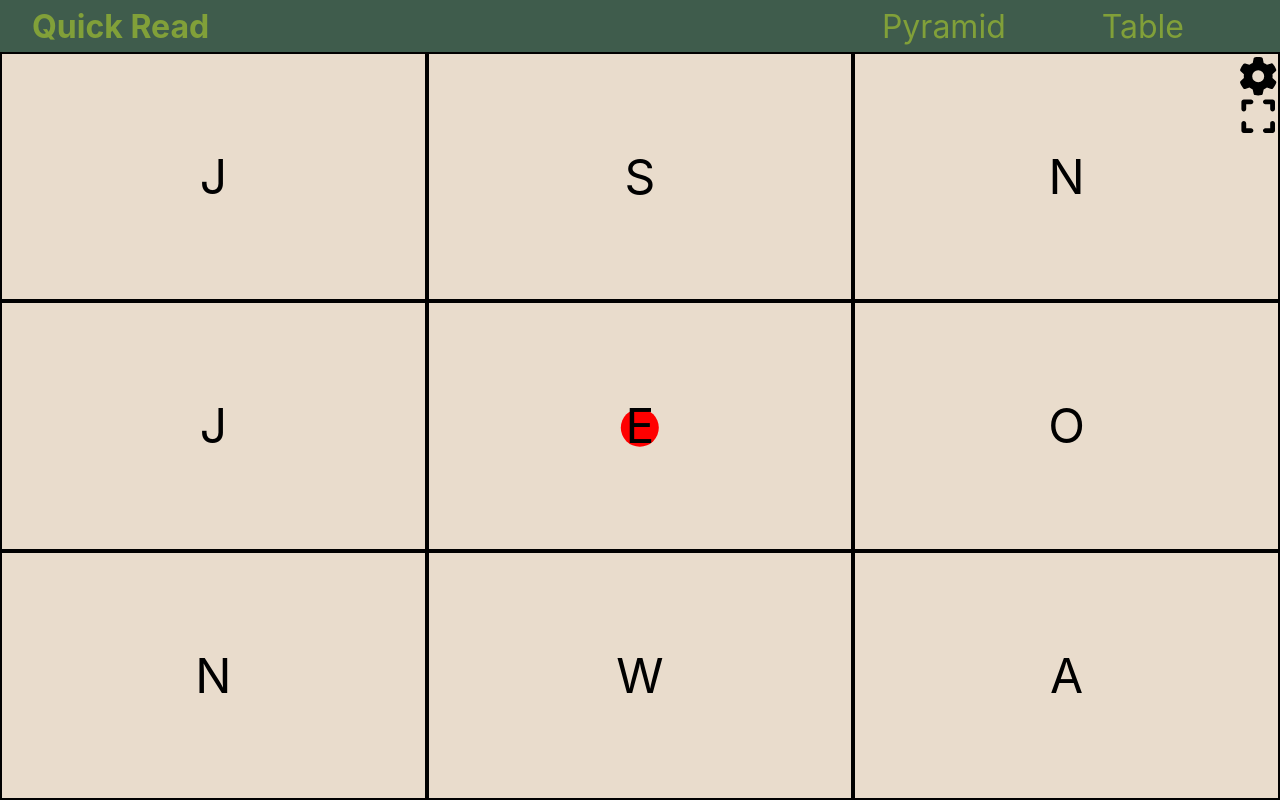
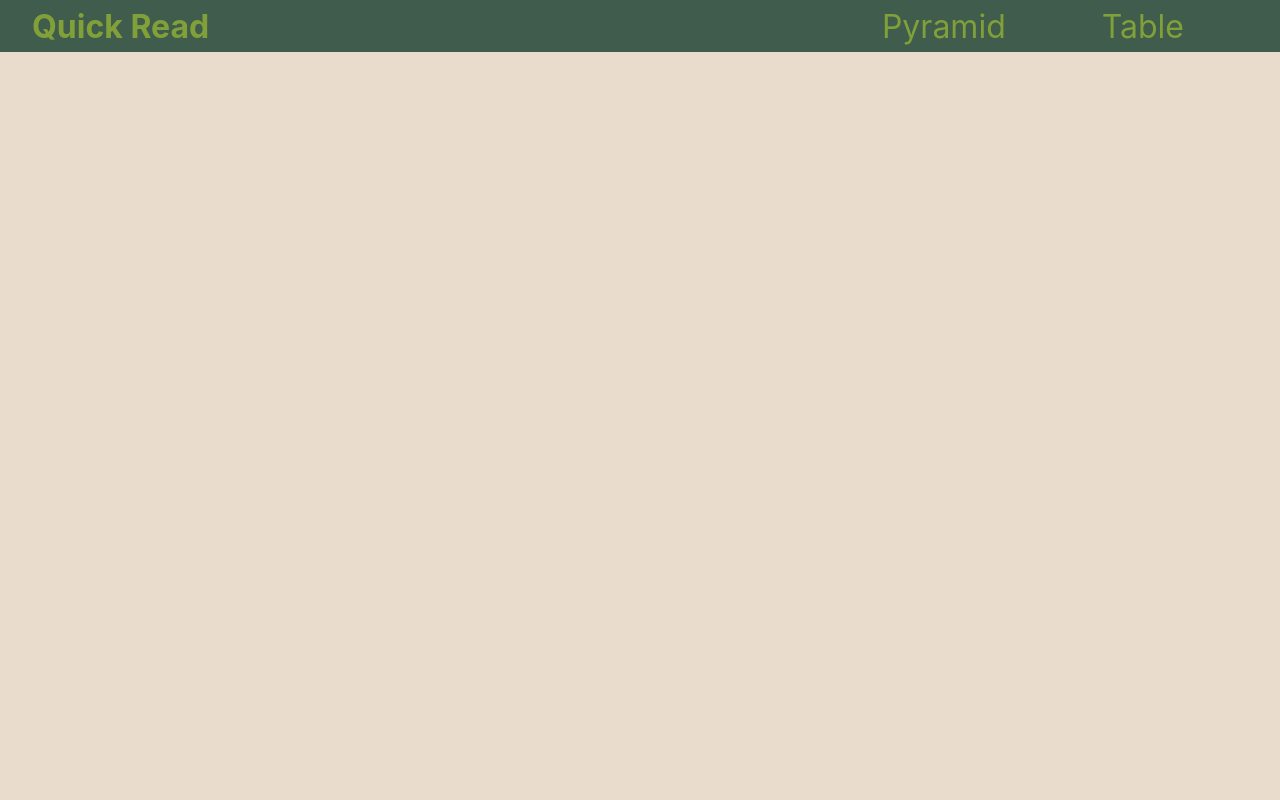
Before and after one commit to DMaladyn/Quick-Read, a React (Create React App) app: page /table in a window 1280 px wide. Built offline with nearby package versions, Linux system fonts and the light colour scheme.

Commit message:
Proper routes

```diff
--- a/src/App.js
+++ b/src/App.js
@@ -13,8 +13,8 @@ function App() {
       <Routes>
         <Route path="/" element={<MainPage />} />
         <Route path="/Quick-Read" element={<MainPage />} />
-        <Route path="/pyramid" element={<Pyramid />} />
-        <Route path="/table" element={<Table />} />
+        <Route path="/Quick-Read/pyramid" element={<Pyramid />} />
+        <Route path="/Quick-Read/table" element={<Table />} />
       </Routes>
     </Layout>
   );
```
